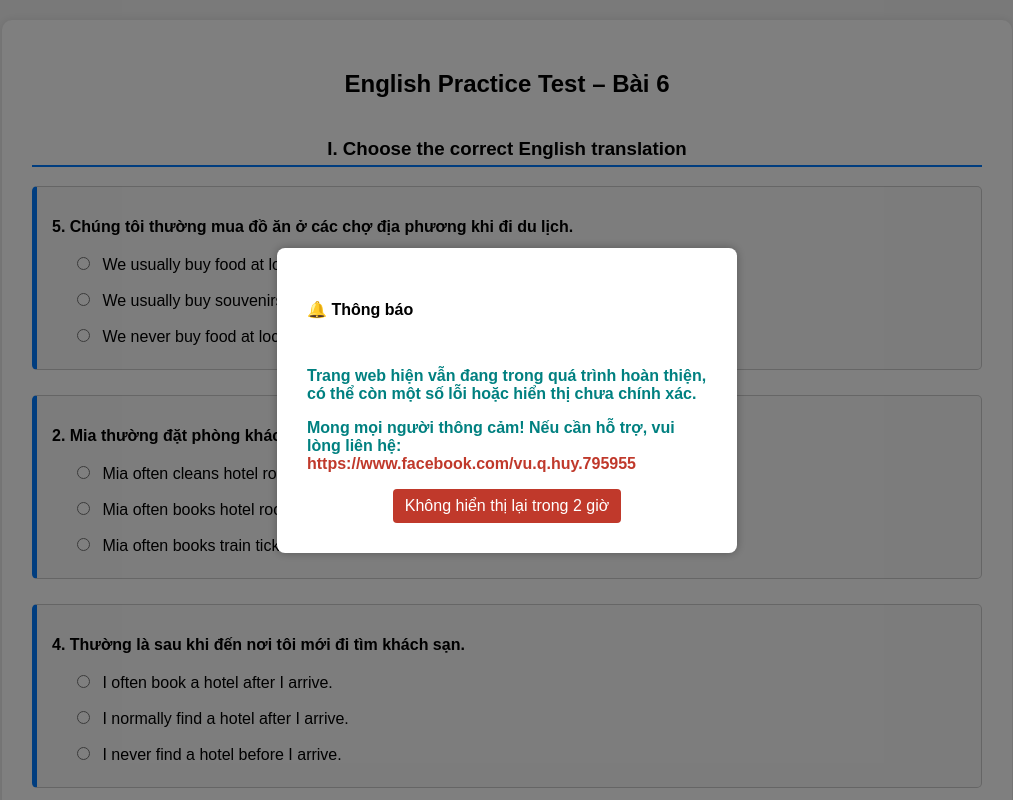
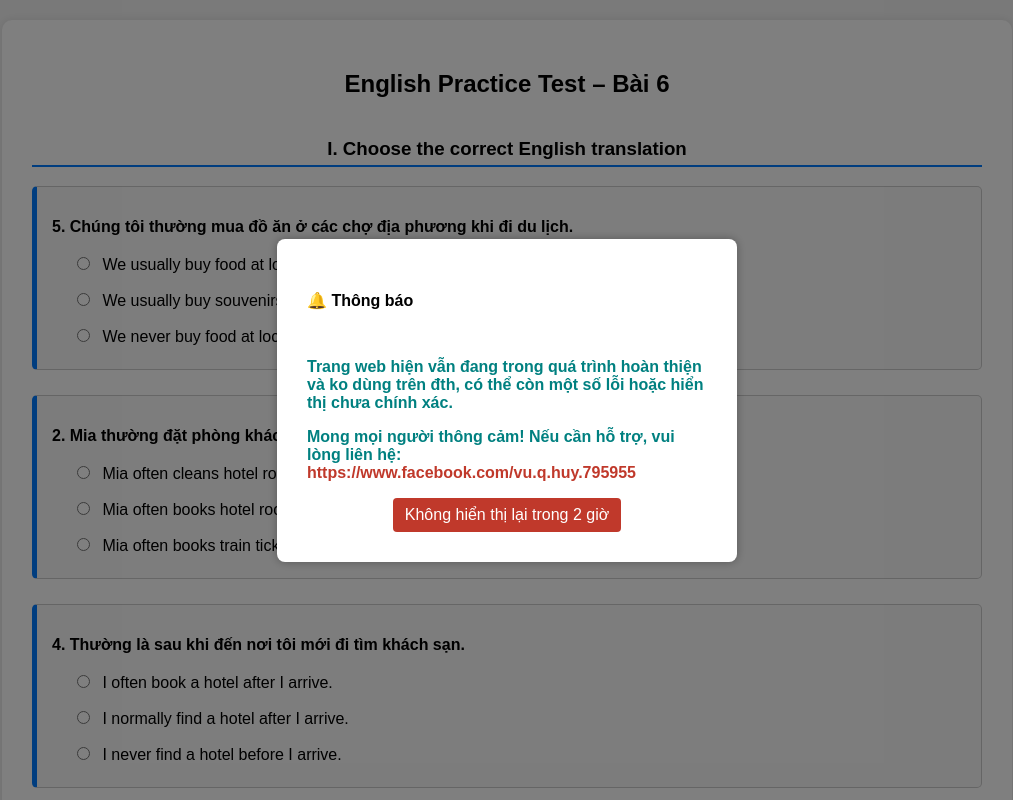
Before and after one commit to DK3XDK2/bai6, a plain HTML site: page index.html in a window 1280 px wide. Shown: the top 800 px of the page, without its empty margins (133-1146 px from the left). Drawn offline with Linux system fonts and the light colour scheme.

Commit message:
Update index.html

```diff
--- a/index.html
+++ b/index.html
@@ -236,7 +236,7 @@
         </div>
         <p>
           <b style="color: teal"
-            >Trang web hiện vẫn đang trong quá trình hoàn thiện, có thể còn một
+            >Trang web hiện vẫn đang trong quá trình hoàn thiện và ko dùng trên đth, có thể còn một
             số lỗi hoặc hiển thị chưa chính xác.</b
           >
         </p>
@@ -1147,7 +1147,7 @@
     </div>
     <script>
       function submitTextAnswers(start, count, resultId) {
-        // ✅ Kiểm tra xem đã điền đủ chưa
+
         let answered = 0;
         for (let i = 0; i < count; i++) {
           const qNum = start + i;
@@ -1159,7 +1159,7 @@
           return;
         }
 
-        // ✅ Chấm điểm và hiển thị đáp án đúng nếu sai
+
         let score = 0;
         for (let i = 0; i < count; i++) {
           const qNum = start + i;
@@ -1171,7 +1171,7 @@
             .trim();
           const userAnswer = input.value.toLowerCase().trim();
 
-          // Xoá đáp án cũ nếu có
+
           const oldHint = block.querySelector(".correct-answer-hint");
           if (oldHint) oldHint.remove();
 
@@ -1254,7 +1254,7 @@
       function checkSentenceOrdering() {
         const questions = document.querySelectorAll(".sentence-question");
 
-        // 🔍 Bước 1: Kiểm tra xem còn câu nào chưa làm không
+
         let incomplete = false;
         for (const q of questions) {
           const dropArea = q.querySelector(".drop-area");
@@ -1266,10 +1266,10 @@
 
         if (incomplete) {
           alert("⚠ Vui lòng sắp xếp tất cả câu trước khi nộp!");
-          return; // ⛔ CHẶN LUÔN
-        }
-
-        // ✅ Bước 2: Bắt đầu chấm điểm và hiển thị đáp án
+          return;
+        }
+
+
         let correctCount = 0;
         for (const q of questions) {
           const correct = normalizeSentence(q.getAttribute("data-answer"));
@@ -1320,7 +1320,7 @@
       }
 
       function submitAnswers(firstName, count, resultId) {
-        // ✅ Bắt buộc làm đủ mới cho nộp
+
         let answered = 0;
         for (let i = 0; i < count; i++) {
           const name =
@@ -1335,7 +1335,7 @@
           return;
         }
 
-        // ✅ Chấm điểm và hiển thị đáp án đúng
+
         let score = 0;
         for (let i = 0; i < count; i++) {
           const name =
@@ -1382,7 +1382,7 @@
       }
 
       function submitTextAnswers(start, count, resultId) {
-        // ✅ Kiểm tra xem đã điền đủ chưa
+
         let answered = 0;
         for (let i = 0; i < count; i++) {
           const qNum = start + i;
@@ -1394,7 +1394,6 @@
           return;
         }
 
-        // ✅ Chấm điểm và hiển thị đáp án đúng nếu sai
         let score = 0;
         for (let i = 0; i < count; i++) {
           const qNum = start + i;
@@ -1471,7 +1470,7 @@
             block.style.border = "1px solid #ccc";
             block.style.borderLeft = "5px solid #007bff";
 
-            // ✅ Thêm đoạn này để xóa phần đáp án đúng nếu có
+
             const existingHint = block.querySelector(".correct-answer-hint");
             if (existingHint) existingHint.remove();
           }
@@ -1484,7 +1483,7 @@
       }
 
       function submitAnswers(firstName, count, resultId) {
-        // ✅ Bắt buộc làm đủ mới cho nộp
+
         let answered = 0;
         for (let i = 0; i < count; i++) {
           const name =
@@ -1499,7 +1498,7 @@
           return;
         }
 
-        // ✅ Chấm điểm và hiển thị đáp án đúng
+
         let score = 0;
         for (let i = 0; i < count; i++) {
           const name =
@@ -1546,7 +1545,7 @@
       }
 
       function submitTextAnswers(start, count, resultId) {
-        // ✅ Kiểm tra xem đã điền đủ chưa
+
         let answered = 0;
         for (let i = 0; i < count; i++) {
           const qNum = start + i;
@@ -1558,7 +1557,7 @@
           return;
         }
 
-        // ✅ Chấm điểm và hiển thị đáp án đúng nếu sai
+
         let score = 0;
         for (let i = 0; i < count; i++) {
           const qNum = start + i;
@@ -1570,7 +1569,7 @@
             .trim();
           const userAnswer = input.value.toLowerCase().trim();
 
-          // Xoá đáp án cũ nếu có
+
           const oldHint = block.querySelector(".correct-answer-hint");
           if (oldHint) oldHint.remove();
 
@@ -1649,7 +1648,7 @@
 
         shuffleQuestions("part-VI", ".sentence-question");
 
-        // Shuffle từ trong word-bank
+
         document.querySelectorAll(".word-bank").forEach((bank) => {
           const spans = Array.from(bank.children);
           for (let i = spans.length - 1; i > 0; i--) {
@@ -1658,7 +1657,7 @@
           }
         });
 
-        // 🔁 Shuffle cụm từ trong <em class="shufflable">
+
         document.querySelectorAll("em.shufflable").forEach((el) => {
           const parts = el.textContent
             .split("/")
@@ -1684,10 +1683,10 @@
         questions.forEach((q) => {
           const correctValue = q.getAttribute("data-correct");
 
-          // Lấy tất cả .option (bao gồm <div class="option"> chứa label + input)
+
           const options = Array.from(q.querySelectorAll(".option"));
 
-          // Lưu lại DOM node + value để shuffle
+
           const optionClones = options.map((opt) => {
             const input = opt.querySelector("input");
             return {
@@ -1697,7 +1696,7 @@
             };
           });
 
-          // Fisher-Yates shuffle
+
           for (let i = optionClones.length - 1; i > 0; i--) {
             const j = Math.floor(Math.random() * (i + 1));
             [optionClones[i], optionClones[j]] = [
@@ -1706,10 +1705,10 @@
             ];
           }
 
-          // Xoá các đáp án gốc
+
           options.forEach((opt) => opt.remove());
 
-          // Gắn lại theo thứ tự đã shuffle
+
           optionClones.forEach((opt) => {
             q.appendChild(opt.node); // giữ layout .option
             if (opt.isCorrect) {
```
